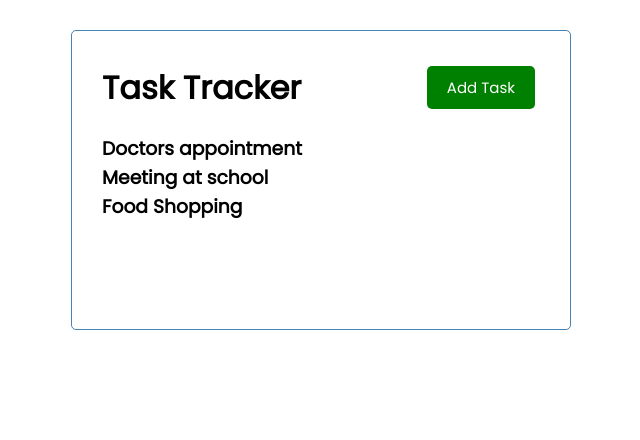
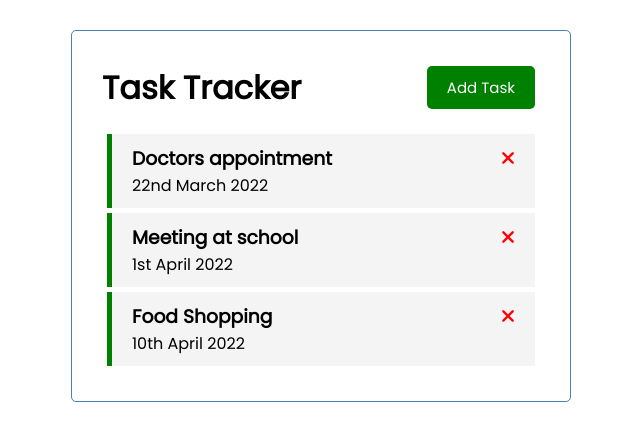
Before and after one commit to StoneRigha/Task-Manager-VueJS, a Vue app: page / in a window 1280 px wide. Shown: the top 440 px of the page, without its empty margins (319-959 px from the left). Built offline with nearby package versions, Linux system fonts and the light colour scheme.

Commit message:
views update

```diff
--- a/public/index.html
+++ b/public/index.html
@@ -4,6 +4,7 @@
     <meta charset="utf-8">
     <meta http-equiv="X-UA-Compatible" content="IE=edge">
     <meta name="viewport" content="width=device-width,initial-scale=1.0">
+    <script src="https://kit.fontawesome.com/d6c2c079db.js" crossorigin="anonymous"></script>
     <link rel="icon" href="<%= BASE_URL %>favicon.ico">
     <title><%= htmlWebpackPlugin.options.title %></title>
   </head>
--- a/src/App.vue
+++ b/src/App.vue
@@ -2,7 +2,7 @@
 <div class="container">
 
   <Header title="Task Tracker" />
-  <Tasks :tasks="tasks" />
+  <Tasks @delete-task="deleteTask" :tasks="tasks" />
 
 
 </div>
@@ -25,6 +25,11 @@
       tasks: []
     }
   },
+  methods:{
+    deleteTask(id){
+      console.log('task', id)
+    }
+  },
   created(){
     this.tasks =[
       {
@@ -43,7 +48,7 @@
         id: 3,
         text: 'Food Shopping',
         day: '10th April 2022',
-        reminder: 'true',
+        reminder: 'false',
       }
     ]
   }
--- a/src/components/Tasks.vue
+++ b/src/components/Tasks.vue
@@ -1,16 +1,20 @@
 <template>
 <div>
     <div v-for="task in tasks" :key="task.id">
-        <h3>{{task.text}}</h3>
+        <Task @delete-task="$emit('delete-task', task.id)" :task = "task" />
     </div>
 </div>
 </template>
 
 <script>
+import Task from './Task'
     export default{
         name: 'Tasks',
         props:{
             tasks: Array
+        },
+        components:{
+            Task,
         }
     }
 </script>
--- a/src/components/task.vue
+++ b/src/components/task.vue
@@ -0,0 +1,46 @@
+<template>
+<div :class="[task.reminder ? 'reminder' : '', 'task']">
+    <h3>{{task.text}}
+        <i @click="onDelete(task.id)" class="fas fa-times"></i>
+    </h3>
+    <p>
+        {{ task.day }}
+    </p>
+</div>
+
+</template>
+
+<script>
+    export default{
+        name: 'Task',
+        props:{
+            task: Object,
+        },
+        methods:{
+            onDelete(id){
+                this.$emit('delete-task', id)
+            },
+        }
+    }
+</script>
+
+<style scope>
+    .fas{
+        color: red;
+    }
+    .task{
+        background: #f4f4f4;
+        margin: 5px;
+        padding: 10px 20px;
+        cursor: pointer;
+
+    }
+    .task.reminder{
+        border-left: 5px solid green;
+    }
+    .task h3{
+        display: flex;
+        align-items: center;
+        justify-content: space-between;
+    }
+</style>
```
